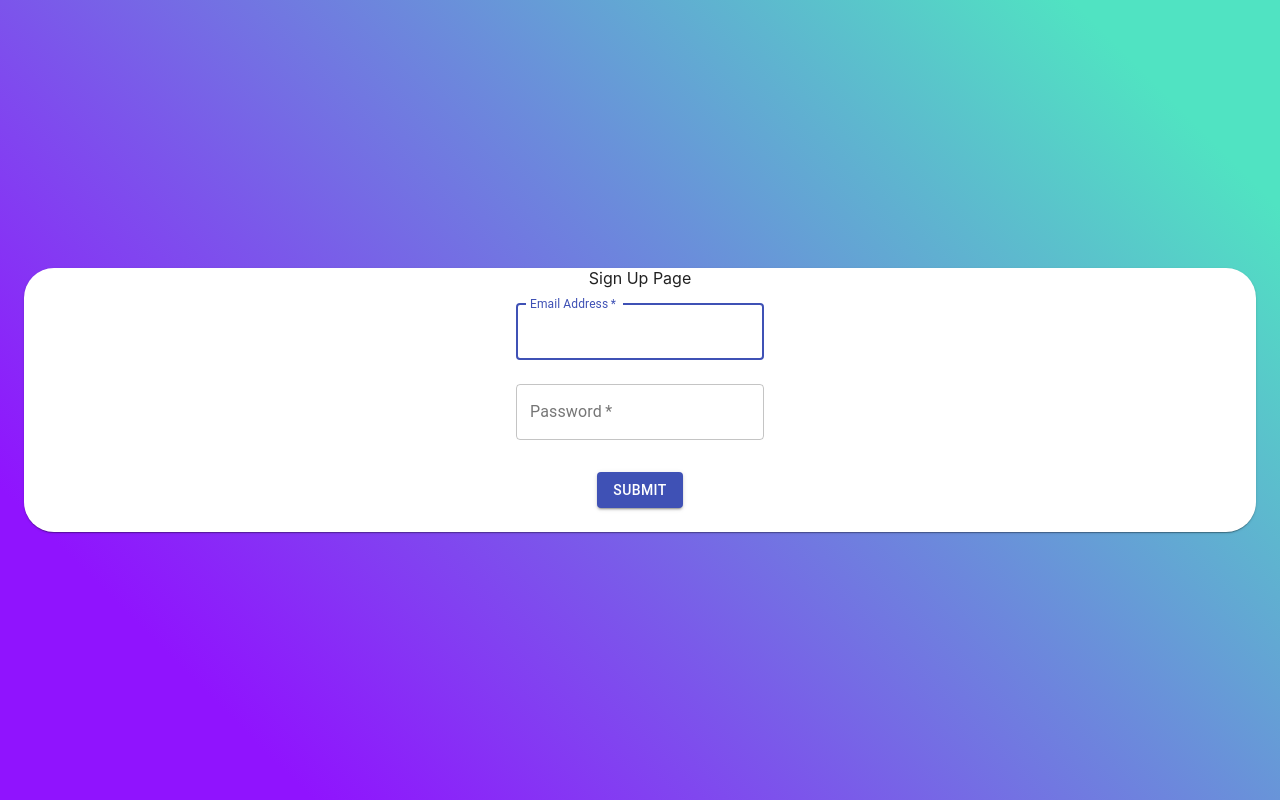
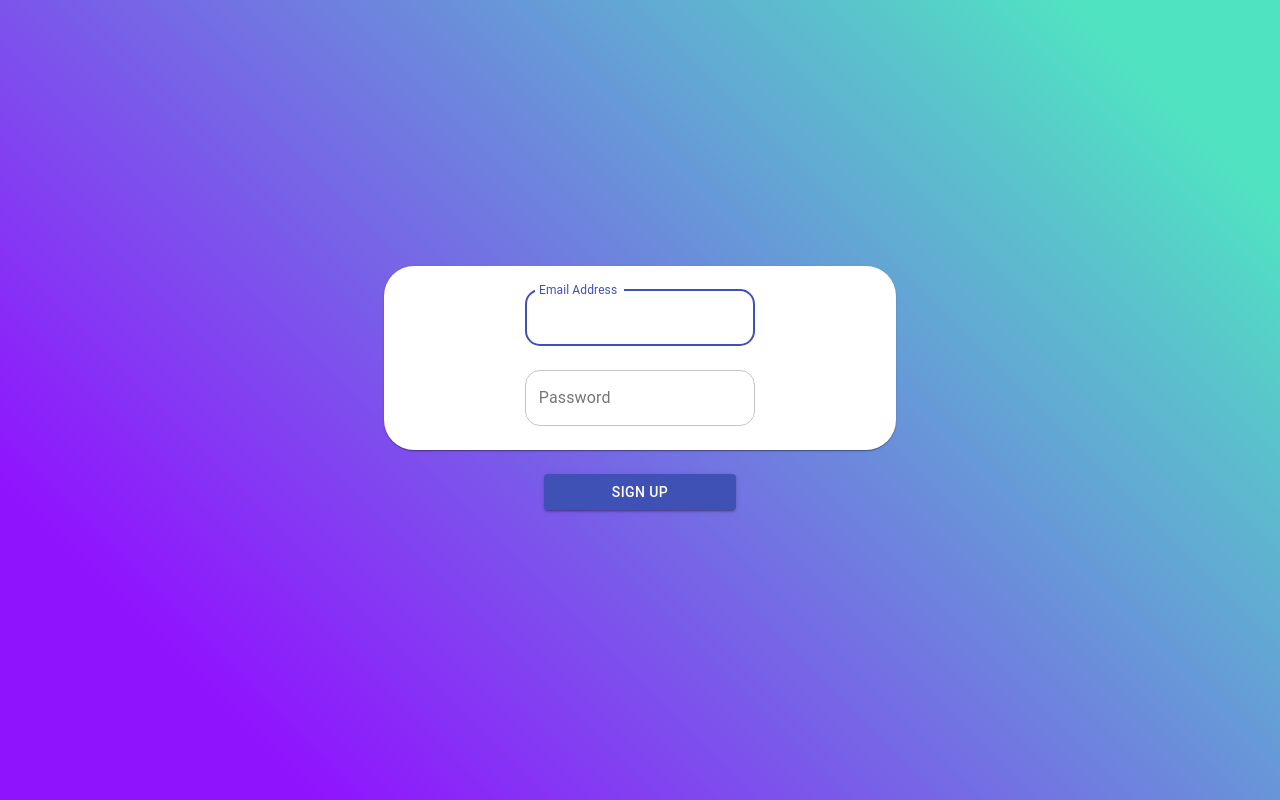
Before and after one commit to davidhuytran/food, a React (Create React App) app in the folder react-frontend/: page /signup in a window 1280 px wide. Built offline with nearby package versions, Linux system fonts and the light colour scheme; the HTML template or start-up script is replaced by a standard one.

Commit message:
Working on homepage

```diff
--- a/react-frontend/package.json
+++ b/react-frontend/package.json
@@ -4,6 +4,7 @@
   "private": true,
   "dependencies": {
     "@material-ui/core": "^4.11.0",
+    "@material-ui/icons": "^4.9.1",
     "@testing-library/jest-dom": "^5.11.5",
     "@testing-library/react": "^11.1.0",
     "@testing-library/user-event": "^12.1.10",
--- a/react-frontend/src/components/Home.js
+++ b/react-frontend/src/components/Home.js
@@ -1,11 +1,89 @@
 import React from 'react';
+import clsx from 'clsx';
+import { makeStyles } from '@material-ui/core/styles';
+import SwipeableDrawer from '@material-ui/core/SwipeableDrawer';
+import Button from '@material-ui/core/Button';
+import List from '@material-ui/core/List';
+import Divider from '@material-ui/core/Divider';
+import ListItem from '@material-ui/core/ListItem';
+import ListItemIcon from '@material-ui/core/ListItemIcon';
+import ListItemText from '@material-ui/core/ListItemText';
+import InboxIcon from '@material-ui/icons/MoveToInbox';
+import MailIcon from '@material-ui/icons/Mail';
+import FavoriteIcon from '@material-ui/icons/Favorite';
+import FavoriteBorderIcon from '@material-ui/icons/FavoriteBorder';
+import FastfoodRoundedIcon from '@material-ui/icons/FastfoodRounded';
 
-function Home() {
+const useStyles = makeStyles({
+  list: {
+    width: 250,
+  },
+  fullList: {
+    width: 'auto',
+  },
+});
+
+export default function SwipeableTemporaryDrawer() {
+  const classes = useStyles();
+  const [state, setState] = React.useState({
+    top: false,
+    left: false,
+    bottom: false,
+    right: false,
+  });
+
+  const toggleDrawer = (anchor, open) => (event) => {
+    if (event && event.type === 'keydown' && (event.key === 'Tab' || event.key === 'Shift')) {
+      return;
+    }
+
+    setState({ ...state, [anchor]: open });
+  };
+
+  const list = (anchor) => (
+    <div
+      className={clsx(classes.list, {
+        [classes.fullList]: anchor === 'top' || anchor === 'bottom',
+      })}
+      role="presentation"
+      onClick={toggleDrawer(anchor, false)}
+      onKeyDown={toggleDrawer(anchor, false)}
+    >
+      <List>
+        {['Categories'].map((text, index) => (
+          <ListItem button key={text}>
+            {/* <ListItemIcon>{index % 2 === 0 ? <InboxIcon /> : <MailIcon />}</ListItemIcon> */}
+            <ListItemText primary={text} />
+          </ListItem>
+        ))}
+      </List>
+      <Divider />
+      <List>
+        {['Favorites', "Japanese", "American"].map((text, index) => (
+          <ListItem button key={text}>
+            <ListItemIcon>{<FavoriteBorderIcon />}</ListItemIcon>
+            <ListItemText primary={text} />
+          </ListItem>
+        ))}
+      </List>
+    </div>
+  );
+
   return (
     <div>
-      Welcome to the Home Page!
+      {['left'].map((anchor) => (
+        <React.Fragment key={anchor}>
+          <Button onClick={toggleDrawer(anchor, true)}>{"LANAE"}</Button>
+          <SwipeableDrawer
+            anchor={anchor}
+            open={state[anchor]}
+            onClose={toggleDrawer(anchor, false)}
+            onOpen={toggleDrawer(anchor, true)}
+          >
+            {list(anchor)}
+          </SwipeableDrawer>
+        </React.Fragment>
+      ))}
     </div>
   );
 }
-
-export default Home;
--- a/react-frontend/src/components/Login.js
+++ b/react-frontend/src/components/Login.js
@@ -28,26 +28,27 @@
     textAlign: "center",
     borderRadius: 30,
     width: "40%"
-
-    // margin: theme.spacing(20,0,2)
   },
   submit: {
     margin: theme.spacing(3,0,3),
+    width: "15%"
   },
   errorMsg: {
     color: "red",
   },
   textfield1: {
     [`& fieldset`]: {
-      borderRadius: 25,
+      borderRadius: 15,
     },
     margin: theme.spacing(3,0,3),
+    width: "45%",
   },
   textfield2: {
     [`& fieldset`]: {
-      borderRadius: 25,
+      borderRadius: 15,
     },
     margin: theme.spacing(0,0,3),
+    width: "45%",
   },
 }))
 
@@ -94,7 +95,7 @@
           direction="column"
           alignItems="center"
           justify="center">
-            Login Page
+            {/* Login Page */}
             <Paper className={classes.paper}>
               <form noValidate>
                 <TextField
--- a/react-frontend/src/components/SignUp.js
+++ b/react-frontend/src/components/SignUp.js
@@ -23,13 +23,29 @@
   paper: {
     textAlign: "center",
     borderRadius: 30,
+    width: "40%"
   },
   submit: {
     margin: theme.spacing(3,0,3),
+    width: "15%"
   },
   errorMsg: {
     color: "red",
-  }
+  },
+  textfield1: {
+    [`& fieldset`]: {
+      borderRadius: 15,
+    },
+    margin: theme.spacing(3,0,3),
+    width: "45%",
+  },
+  textfield2: {
+    [`& fieldset`]: {
+      borderRadius: 15,
+    },
+    margin: theme.spacing(0,0,3),
+    width: "45%",
+  },
 }))
 
 export default function SignUp() {
@@ -64,14 +80,19 @@
         <Grid
         className={classes.root}
         >
-          <Container component="main" maxwidth="xs">
+          <Grid
+          container
+          spacing={0}
+          direction="column"
+          alignItems="center"
+          justify="center">
             <Paper className={classes.paper}>
-              Sign Up Page
+
               <form noValidate>
                 <TextField
+                className={classes.textfield1}
                 margin="normal"
                 variant="outlined"
-                required
                 value={value.email || ""}
                 onChange={onChange}
                 id="email"
@@ -82,9 +103,9 @@
                 />
                 <br/>
                 <TextField
+                className={classes.textfield2}
                 margin="normal"
                 variant="outlined"
-                required
                 value={value.password || ""}
                 onChange={onChange}
                 id="password"
@@ -93,21 +114,21 @@
                 autoComplete="password"
                 />
                 <br/>
-                <Button
+                <div className={classes.errorMsg}>
+                  {errorMsg}
+                </div>
+              </form>
+            </Paper>
+            <Button
                 type="submit"
                 variant="contained"
                 color="primary"
                 className={classes.submit}
                 onClick={handleSubmit}
                 >
-                Submit
+                Sign Up
                 </Button>
-                <div className={classes.errorMsg}>
-                  {errorMsg}
-                </div>
-              </form>
-            </Paper>
-          </Container>
+          </Grid>
         </Grid>
     </div>
   )
```
Also changed, not shown: 1 other file (tests, documents, lock files or other folders).
